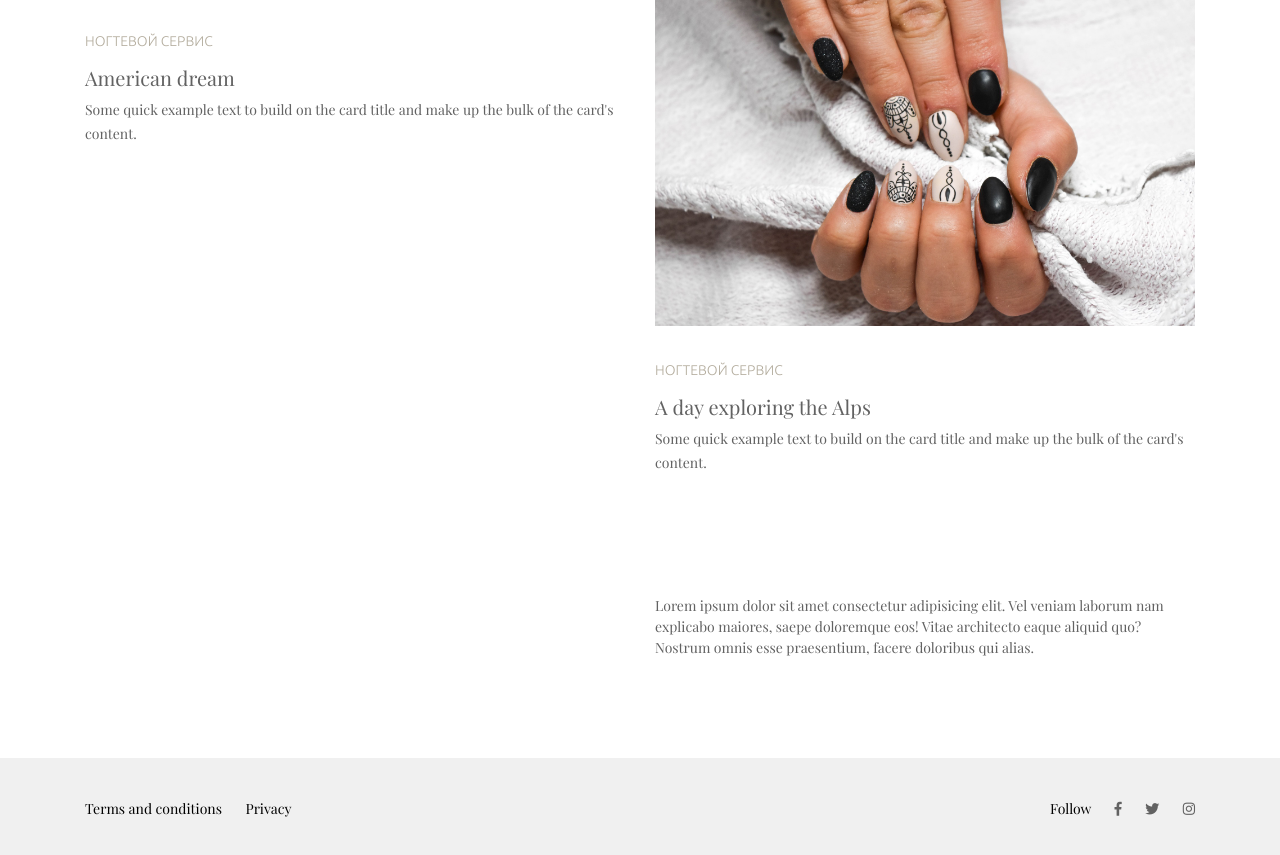
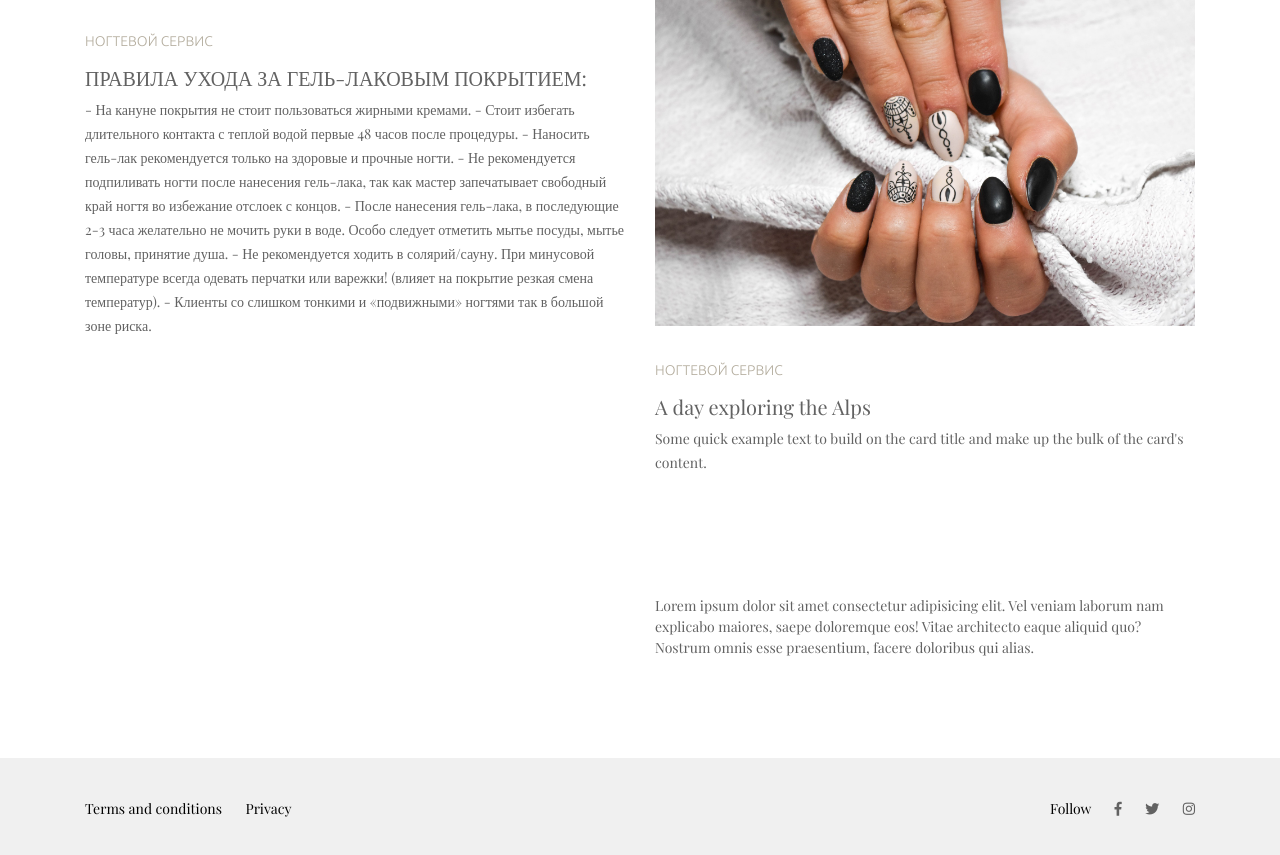
Before and after one commit to gennady-bars/for-star-kids, a plain HTML site: page index.html in a window 1280 px wide. Shown: the part 2055-2910 px from the top of the page. Drawn offline with nearby package versions, Linux system fonts and the light colour scheme; a script that the page names is missing.

Commit message:
Update index.html

```diff
--- a/index.html
+++ b/index.html
@@ -173,10 +173,15 @@
               <img src="img/6.jpg" class="card-img-top" alt="..." />
               <div class="card-body">
                 <h3 class="post-category">Ногтевой сервис</h3>
-                <h5 class="post-title">American dream</h5>
+                <h5 class="post-title">ПРАВИЛА УХОДА ЗА ГЕЛЬ-ЛАКОВЫМ ПОКРЫТИЕМ:</h5>
                 <p class="card-text">
-                  Some quick example text to build on the card title and make up
-                  the bulk of the card's content.
+                  - На кануне покрытия не стоит пользоваться жирными кремами.
+- Стоит избегать длительного контакта с теплой водой первые 48 часов после процедуры.
+- Наносить гель-лак рекомендуется только на здоровые и прочные ногти.
+- Не рекомендуется подпиливать ногти после нанесения гель-лака, так как мастер запечатывает свободный край ногтя во избежание отслоек с концов.
+- После нанесения гель-лака, в последующие 2-3 часа желательно не мочить руки в воде. Особо следует отметить мытье посуды, мытье головы, принятие душа.
+- Не рекомендуется ходить в солярий/сауну. При минусовой температуре всегда одевать перчатки или варежки! (влияет на покрытие резкая смена температур).
+- Клиенты со слишком тонкими и «подвижными» ногтями так в большой зоне риска.
                 </p>
               </div>
             </div>
```
